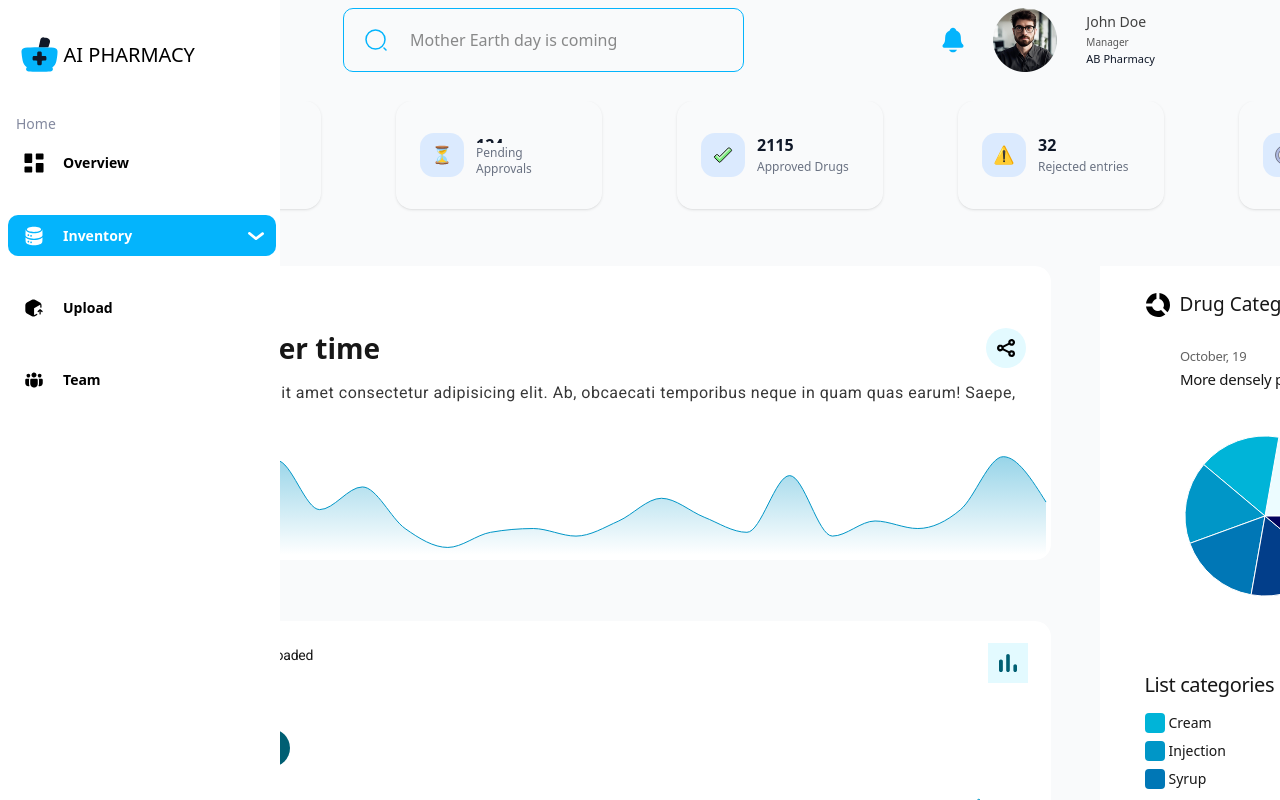
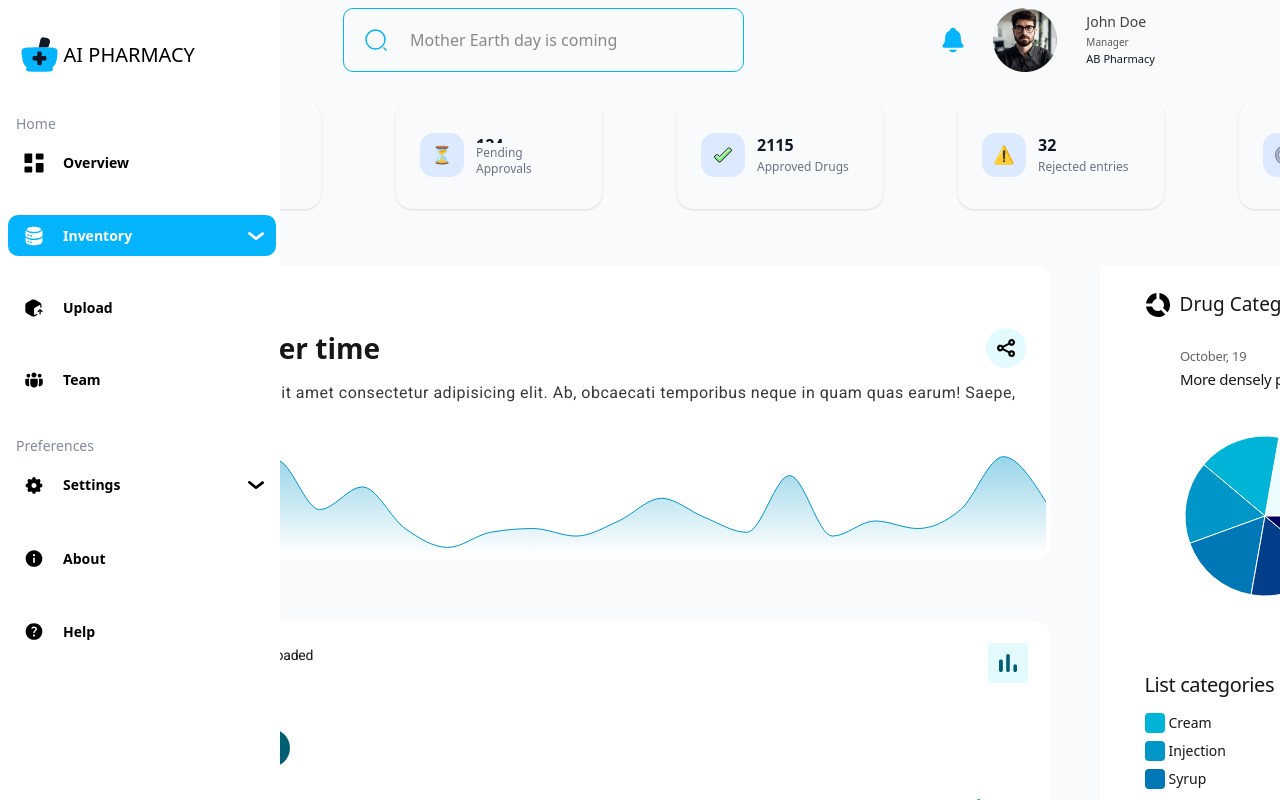
Before and after one commit to Efojensen/AI_Pharmacy, a Next.js app: page / in a window 1280 px wide. Built offline with nearby package versions, Linux system fonts and the light colour scheme.

Commit message:
more sidebar components
also some restructuring

```diff
--- a/components/sideBar/Sidebar.tsx
+++ b/components/sideBar/Sidebar.tsx
@@ -9,7 +9,7 @@ const Sidebar = () => {
                     width={37}
                     height={35}
                     alt='company_logo'
-                    src='/svgs/mortar.svg'
+                    src='/svgs/sidebar/mortar.svg'
                 />
                 <h1 className='text-xl text-black font-normal'>
                     AI PHARMACY
@@ -29,6 +29,19 @@ const Sidebar = () => {
                 <SidebarTile icon='/svgs/sidebar/upload.svg' text='Upload' active={false} />
                 <SidebarTile icon='/svgs/sidebar/team.svg' text='Team' active={false} />
             </nav>
+
+            <p className='text-sm leading-[1.125rem] font-normal ml-4 mb-[0.625rem] text-sideBarGrey mt-[1.5rem]'>Preferences</p>
+            <nav className='flex flex-col gap-y-[1.25rem] ml-1'>
+                <SidebarTile
+                    text='Settings'
+                    active={false}
+                    icon='/svgs/sidebar/settings.svg'
+                    dropdownArrow='/svgs/sidebar/dropdown.svg'
+                    dropdownItems={['Edit Profile', 'Privacy Policy', 'Notifications', 'Logout']}
+                />
+                <SidebarTile icon='/svgs/sidebar/about.svg' text='About' active={false} />
+                <SidebarTile icon='/svgs/sidebar/help.svg' text='Help' active={false} />
+            </nav>
         </aside>
     )
 }
```
Also changed, not shown: public/svgs/sidebar/mortar.svg (renamed from public/svgs/mortar.svg).
